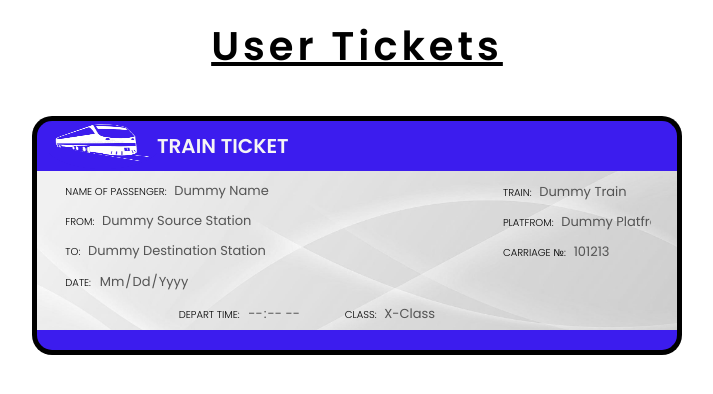
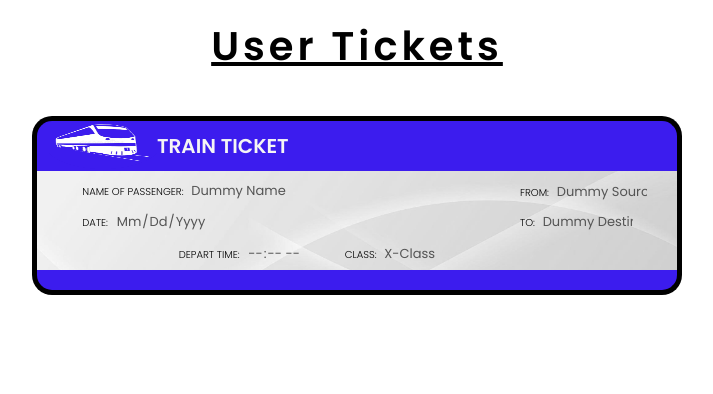
Before and after one commit to nouka01/TrainTicketingSystem, a PHP site: page /train-ticket.php in a window 1280 px wide. Shown: the part 84-478 px from the top of the page, without its empty margins (283-996 px from the left). Run offline with PHP 8.4, Linux system fonts and the light colour scheme.

Commit message:
Modifications in train-stations and train-ticket

```diff
--- a/train-ticket.php
+++ b/train-ticket.php
@@ -4,7 +4,7 @@
 <head>
     <meta charset="UTF-8">
     <meta name="viewport" content="width=device-width, initial-scale=1.0">
-    <title>Train book ticket</title>
+    <title>Train tickets</title>
     <link rel="stylesheet" href="CSS/train-ticket-stylesheet.css">
 </head>
 <?php
@@ -28,6 +28,33 @@ session_start();
                 <input type="text" id="name" value="Dummy name" name="name" maxlength="20" minlength="2" disabled>
             </div>
 
+
+            <div class="train-date">
+                <label for="date">DATE:</label>
+
+                <input type="date" id="date" name="date" maxlength="20" minlength="2" disabled>
+            </div>
+        </div>
+
+        <div class="right-ticket-part">
+
+            <!-- <div class="train-name">
+                <label for="t-name">TRAIN:</label>
+
+                <input type="text" id="train-name" name="train-name" maxlength="20" minlength="2" value="Dummy train" disabled>
+            </div> -->
+
+            <!-- <div class="platform-number">
+                <label for="platfrom">PLATFROM:</label>
+
+                <input type="text" id="platfrom" name="platfrom" maxlength="20" minlength="2" value="Dummy platfrom" disabled>
+            </div> -->
+
+            <!-- <div class="carriage-number">
+                <label for="carriage">CARRIAGE &numero;:</label>
+
+                <input type="number" id="carriage" name="carriage-number" maxlength="20" minlength="2" value="101213" disabled>
+            </div> -->
             <div class="from">
                 <label for="from">FROM:</label>
 
@@ -40,36 +67,10 @@ session_start();
                 <input type="text" id="to" value="Dummy destination station" name="to" maxlength="20" minlength="2" disabled>
             </div>
 
-            <div class="train-date">
-                <label for="date">DATE:</label>
-
-                <input type="date" id="date" name="date" maxlength="20" minlength="2" disabled>
-            </div>
-        </div>
-
-        <div class="right-ticket-part">
-            <div class="train-name">
-                <label for="t-name">TRAIN:</label>
-
-                <input type="text" id="train-name" name="train-name" maxlength="20" minlength="2" value="Dummy train" disabled>
-            </div>
-
-            <div class="platform-number">
-                <label for="platfrom">PLATFROM:</label>
-
-                <input type="text" id="platfrom" name="platfrom" maxlength="20" minlength="2" value="Dummy platfrom" disabled>
-            </div>
-
-            <div class="carriage-number">
-                <label for="carriage">CARRIAGE &numero;:</label>
-
-                <input type="number" id="carriage" name="carriage-number" maxlength="20" minlength="2" value="101213" disabled>
-            </div>
-
-            <div class="filler-div">
+            <!-- <div class="filler-div">
 
                 <input type="text" disabled>
-            </div>
+            </div> -->
 
         </div>
 
```
Also changed, not shown: train-stations.php (+14 -15 lines).
